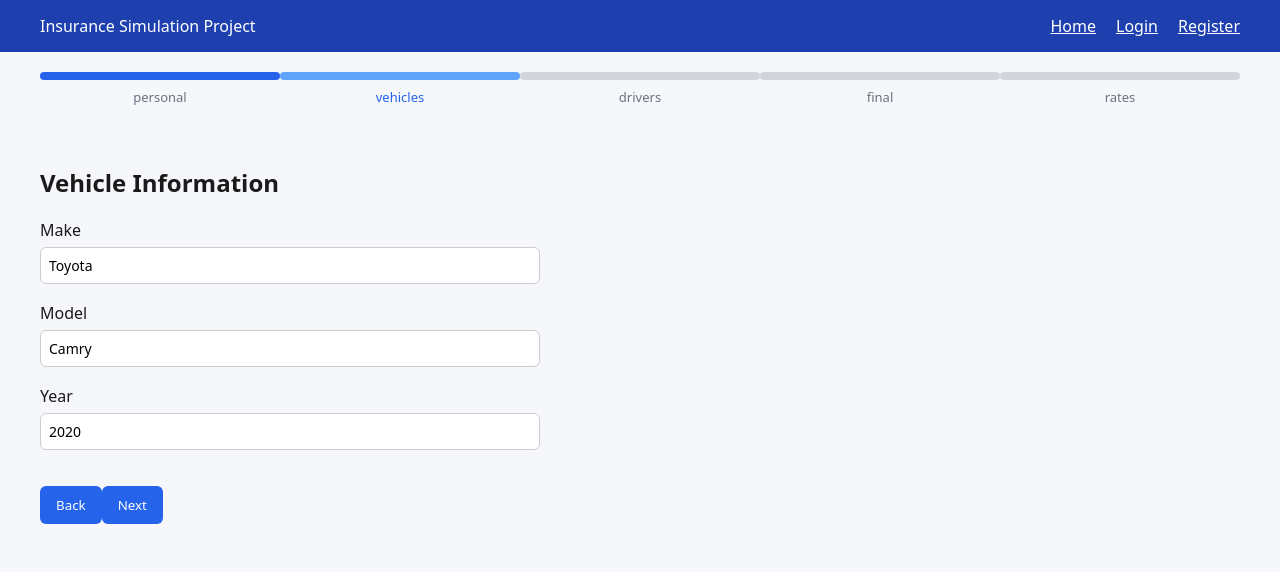
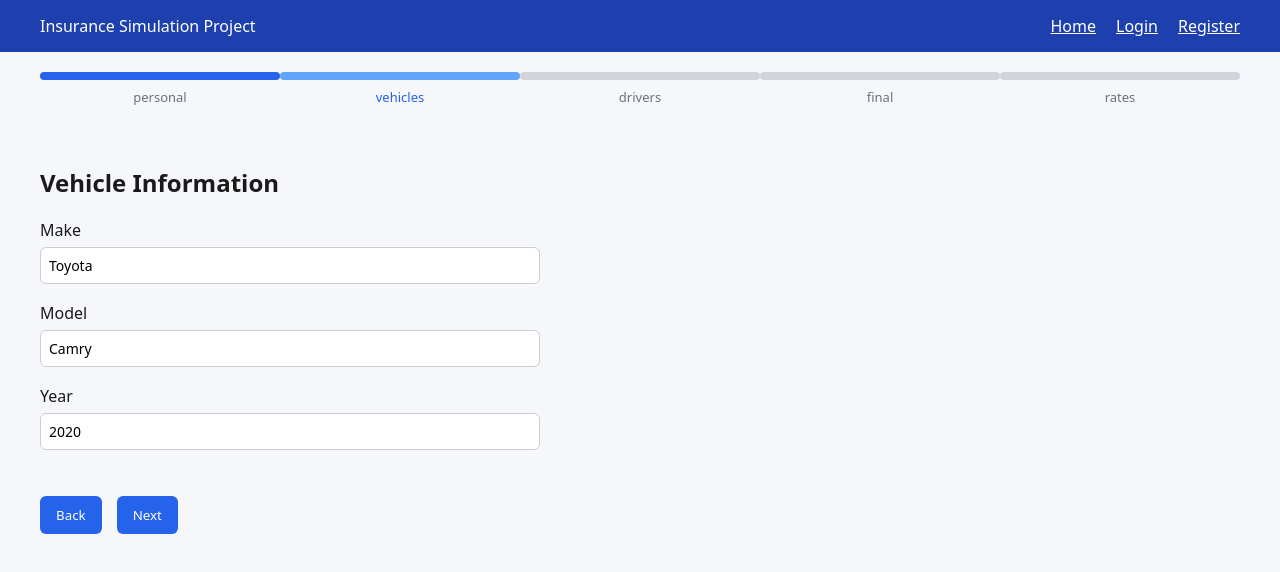
Before and after one commit to 47carolines/web-dev-methods-project, a React (Vite) app in the folder frontend/insurance_client/: page /quote/1 in a window 1280 px wide. Both pictures are taken after a click on the button "Next". Shown: the top 572 px of the page. Built offline with nearby package versions, Linux system fonts and the light colour scheme; no server answers.

Commit message:
consistent ui with next back buttons

```diff
--- a/frontend/insurance_client/src/components/wizard/steps/DriverStep.tsx
+++ b/frontend/insurance_client/src/components/wizard/steps/DriverStep.tsx
@@ -46,7 +46,7 @@ export default function DriverStep({
         />
       </label>
 
-      <div style={{ marginTop: "20px" }}>
+      <div style={{ marginTop: "30px", display: "flex", gap: "15px" }}>
         <button onClick={prevStep}>Back</button>
         <button onClick={handleNext}>Next</button>
       </div>
--- a/frontend/insurance_client/src/components/wizard/steps/PersonalInfoStep.tsx
+++ b/frontend/insurance_client/src/components/wizard/steps/PersonalInfoStep.tsx
@@ -59,8 +59,7 @@ export default function PersonalInfoStep({
         />
       </label>
 
-      <div style={{ marginTop: "20px" }}>
-        <button onClick={prevStep}>Back</button>
+      <div style={{ marginTop: "30px", display: "flex", gap: "15px" }}>
         <button onClick={handleNext}>Next</button>
       </div>
     </div>
--- a/frontend/insurance_client/src/components/wizard/steps/VehicleStep.tsx
+++ b/frontend/insurance_client/src/components/wizard/steps/VehicleStep.tsx
@@ -57,7 +57,7 @@ export default function VehicleStep({
         />
       </label>
 
-      <div style={{ marginTop: "20px" }}>
+      <div style={{ marginTop: "30px", display: "flex", gap: "15px" }}>
         <button onClick={prevStep}>Back</button>
         <button onClick={handleNext}>Next</button>
       </div>
```
